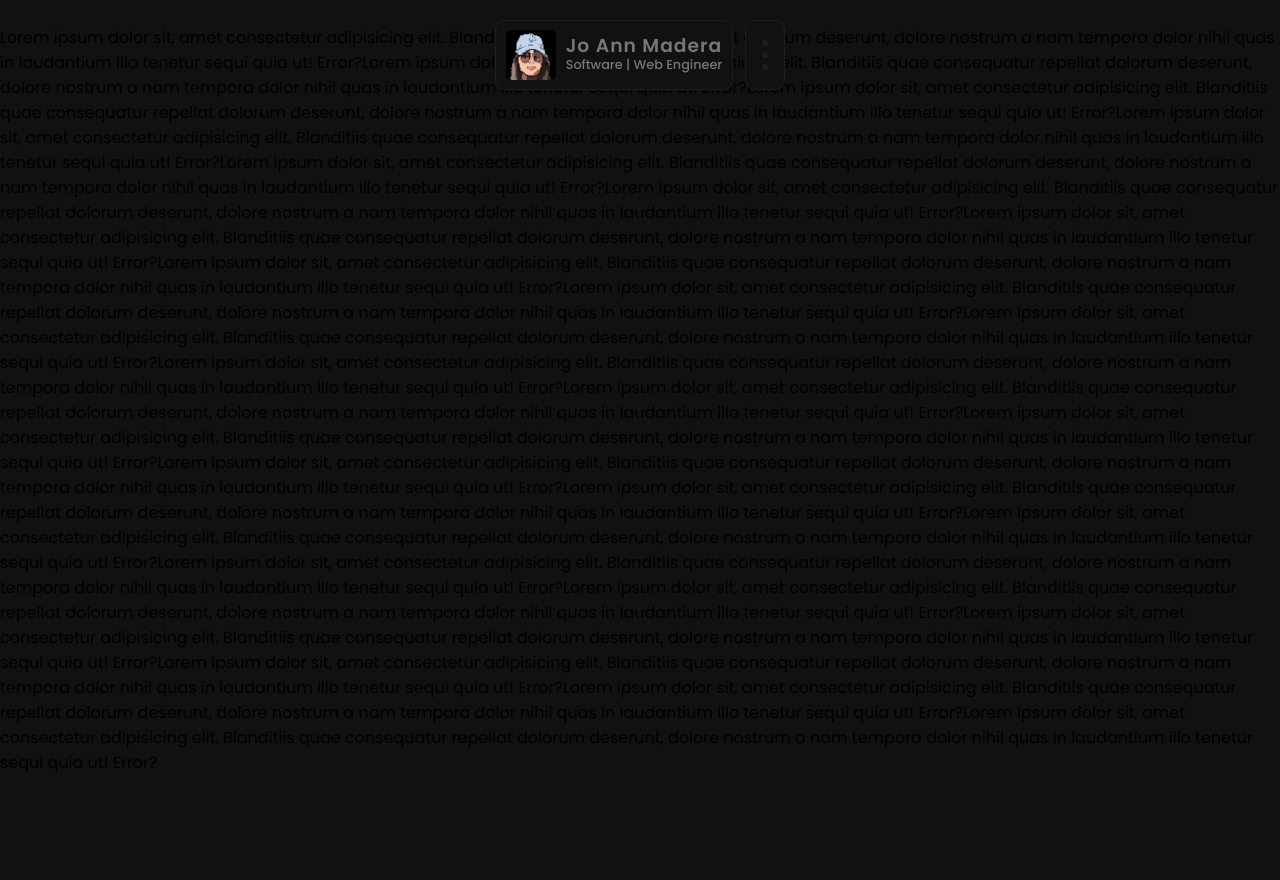
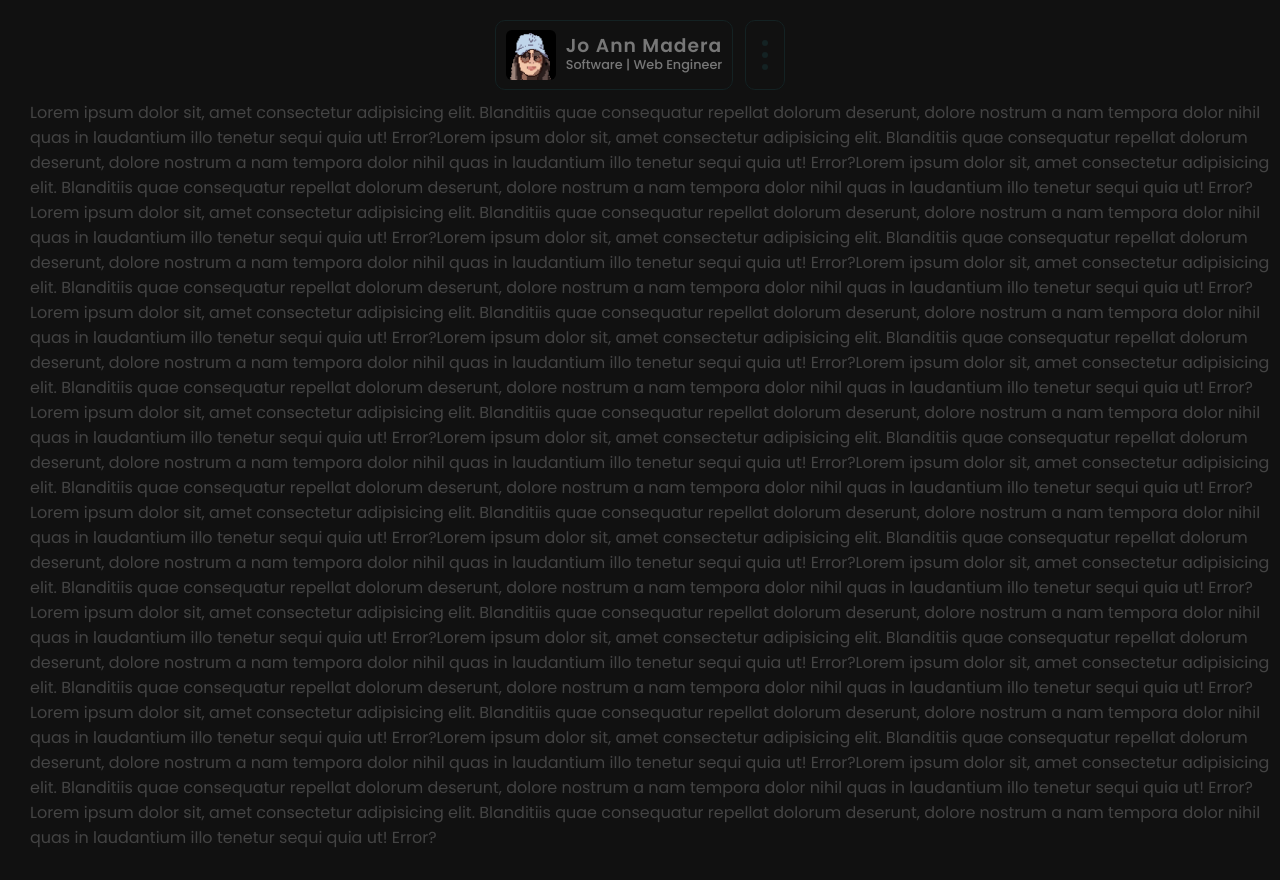
Before and after one commit to iamjgm/toggle-action-menu, a plain HTML site: page index.html in a window 1280 px wide. Before the commit the page ends 800 px from the top, so only its background shows below. Drawn offline with nearby package versions, Linux system fonts and the light colour scheme.

Commit message:
Update style.css

```diff
--- a/style.css
+++ b/style.css
@@ -14,21 +14,30 @@ body{
     align-items: center;
     min-height: 100vh;
     background: #111;
+
+    /*nilagay as ref para sa buong menu na mag fixed sa taas*/
     position: relative;
-
 }
 
 /*eto yung sa 2 box para mag align at magka-gap/hati*/
 .menu{
     display: flex;
     gap: 6px;
-    position: absolute;
+
+    /*reference nito ay body na relative, tas fixed pos to para nasa taas lang permanent kahit mag scroll*/
+    position: fixed;
     top: 20px;
 
     /*to remove yung unnecessary shake after or before animation/transition*/
     backface-visibility: hidden;
 }
 
+
+.lorem{
+    margin: 100px 0 30px 30px;
+    color: #444;
+
+}
 
 .menu .user{
     position: relative;
```
